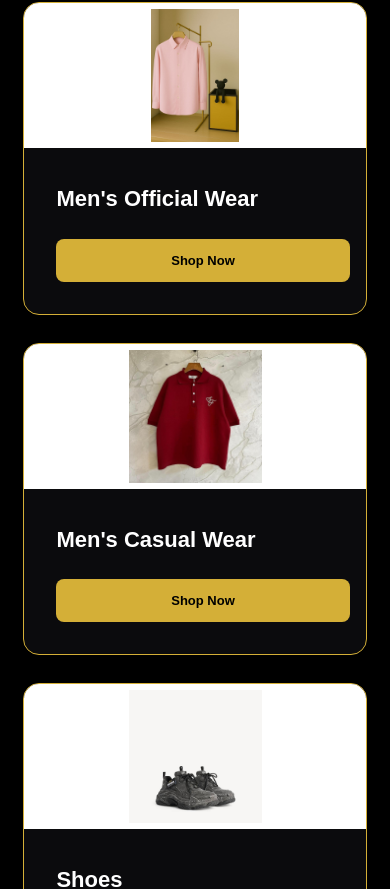
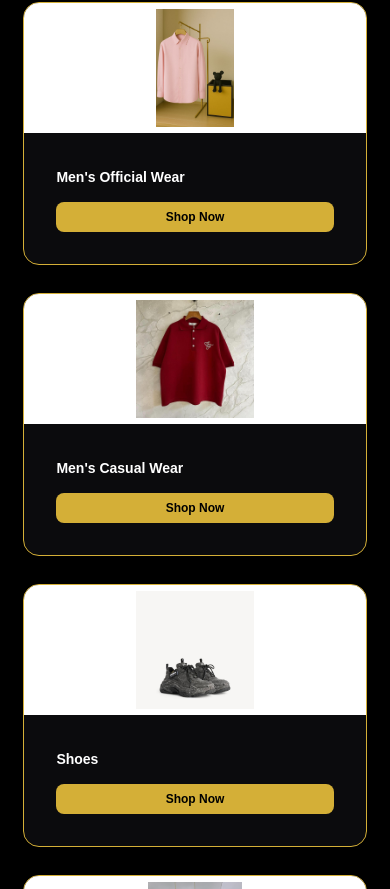
Before and after one commit to rgb-focuz/streetbois-fashion-store, a React (Vite) app: page / in a window 390 px wide. Shown: the part 1335-2224 px from the top of the page. Built offline with nearby package versions, Linux system fonts and the light colour scheme.

Commit message:
Compact mobile collection cards

```diff
--- a/src/styles/home.css
+++ b/src/styles/home.css
@@ -404,3 +404,48 @@ body {
     line-height: 1.1;
   }
 }
+
+@media (max-width: 768px) {
+  .collections-grid,
+  .featured-grid {
+    grid-template-columns: repeat(2, 1fr) !important;
+    gap: 10px !important;
+    padding: 0 10px;
+  }
+
+  .collection-card,
+  .featured-card {
+    border-radius: 12px;
+  }
+
+  .collection-card img,
+  .featured-card img {
+    height: 130px !important;
+    object-fit: contain !important;
+    padding: 6px;
+    background: #fff;
+  }
+
+  .collection-card h3,
+  .featured-card h3 {
+    font-size: 14px !important;
+    margin: 8px !important;
+    line-height: 1.2;
+  }
+
+  .collection-card p,
+  .featured-card p {
+    font-size: 12px !important;
+    margin: 0 8px 8px !important;
+  }
+
+  .collection-card a,
+  .featured-card a,
+  .collection-card button,
+  .featured-card button {
+    font-size: 12px !important;
+    padding: 8px !important;
+    margin: 8px !important;
+    width: calc(100% - 16px) !important;
+  }
+}
```
